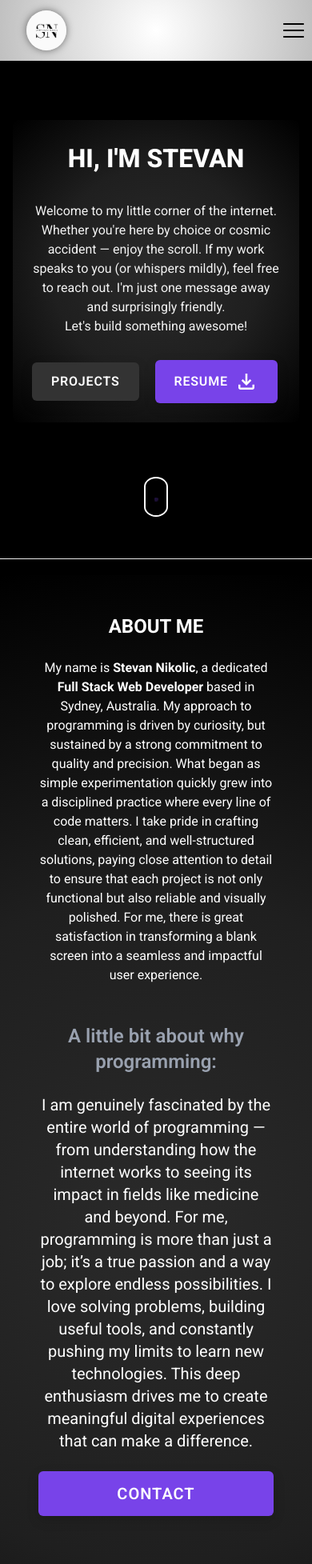
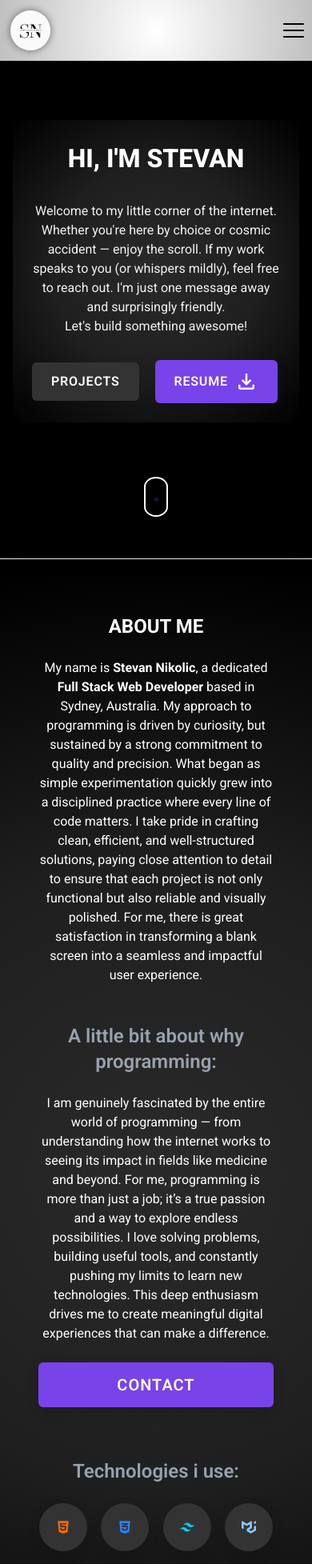
Before and after one commit to Nikolic1992/nikolic_stevan_portfolio, a React (Vite) app: page / in a window 390 px wide. Shown: the top 1955 px of the page at 80% size. Built offline with nearby package versions, Linux system fonts and the light colour scheme.

Commit message:
fix: ui style fix

```diff
--- a/src/components/About.jsx
+++ b/src/components/About.jsx
@@ -93,7 +93,7 @@ function About() {
             <h2 className="text-2xl font-semibold text-gray-400 text-center">
               A little bit about why programming:
             </h2>
-            <h3 className="text-[#fff] text-xl text-center">
+            <h3 className="text-[#fff] text-l md:text-xl lg:text-2xl text-center">
               I am genuinely fascinated by the entire world of programming —
               from understanding how the internet works to seeing its impact in
               fields like medicine and beyond. For me, programming is more than
--- a/src/components/NavBar.jsx
+++ b/src/components/NavBar.jsx
@@ -35,7 +35,7 @@ function NavBar() {
           <img
             src="./assets/logo.png"
             alt="SN technology logo"
-            className="w-[50px] h-[50px] lg:w-[100px] lg:h-[100px] rounded-full absolute z-50 bg-[radial-gradient (circle,_#ffffff,_#e0e0e0,_#c0c0c0)] shadow-[0_0_10px_rgba(0,0,0,0.5)] ml-10"
+            className="w-[50px] h-[50px] lg:w-[100px] lg:h-[100px] rounded-full absolute z-50 bg-[radial-gradient (circle,_#ffffff,_#e0e0e0,_#c0c0c0)] shadow-[0_0_10px_rgba(0,0,0,0.5)] lg:ml-10"
           />
         </div>
 
--- a/src/components/Projects.jsx
+++ b/src/components/Projects.jsx
@@ -21,7 +21,7 @@ function Projects() {
               key={project.id}
               className="flex flex-col lg:flex-row items-center justify-center p-6 gap-8 w-full bg-[radial-gradient(circle,_#ffffff,_#e0e0e0,_#c0c0c0)] shadow-[0_0_10px_rgba(0,0,0,0.5)] rounded-lg"
             >
-              <div className="w-full lg:w-[600px] h-[200px] sm:h-[300px] md:h-[350px] lg:h-[400px] rounded-lg">
+              <div className="w-full lg:w-[600px]  md:h-[350px] lg:h-[400px] rounded-lg">
                 <img
                   src={project.image}
                   alt={project.title}
```
